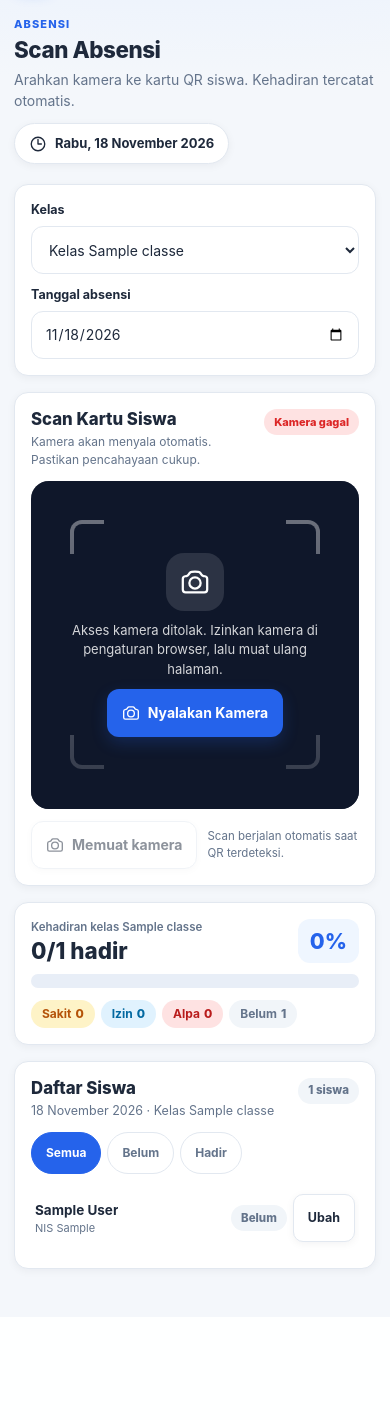
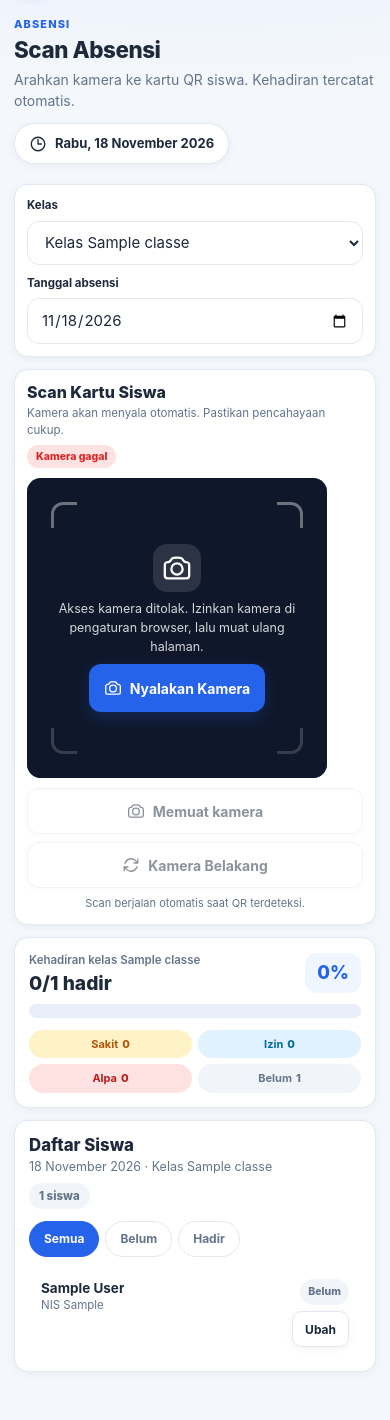
Before and after one commit to Fasiall/Absensi-SD---KAPITA, a Flask app: page /guru/scan in a window 390 px wide. Shown: the part 63-1483 px from the top of the page. Before the commit the page ends 1337 px from the top, so only its background shows below. Run offline with Flask 3, Linux system fonts and the light colour scheme; a user stored in the database is signed in; tables that the repository leaves empty hold one stand-in row (values such as "Sample post"); some libraries are stand-ins or nearby versions.

Commit message:
feat(scan): dukung kamera depan/belakang dan rapikan tampilan mobile
- scan.js: tambah perpindahan facingMode environment/user dengan fallback aman

- scan.html: tombol ganti kamera dengan label kamera aktif

- style.css: layout mobile halaman scan (rasio kamera 3:4, tombol full-width, chip 2 kolom, baris siswa ringkas)

```diff
--- a/app/static/css/style.css
+++ b/app/static/css/style.css
@@ -1661,6 +1661,10 @@ h3 {
   margin-top: 12px;
 }
 
+.camera-actions .btn {
+  flex: 0 0 auto;
+}
+
 .scan-hint {
   flex: 1;
   min-width: 140px;
@@ -2594,6 +2598,237 @@ h3 {
   }
 }
 
+@media (max-width: 640px) {
+  /* --- Halaman scan di ponsel --- */
+  .scan-layout,
+  .scan-main {
+    gap: 12px;
+  }
+
+  .scan-filter {
+    grid-template-columns: 1fr;
+    gap: 10px;
+    margin-bottom: 12px;
+    padding: 12px;
+  }
+
+  .scan-filter .field label {
+    font-size: 11.5px;
+  }
+
+  .scan-filter select,
+  .scan-filter input[type="date"] {
+    min-height: 44px;
+    font-size: 15px;
+  }
+
+  .scanner-card {
+    padding: 12px;
+  }
+
+  .scanner-top {
+    flex-direction: column;
+    align-items: flex-start;
+    gap: 6px;
+    margin-bottom: 10px;
+  }
+
+  .scanner-top h2 {
+    font-size: 1rem;
+  }
+
+  .scanner-top .muted {
+    font-size: 11.5px;
+    line-height: 1.45;
+  }
+
+  .scanner-live {
+    align-self: flex-start;
+    font-size: 10.5px;
+    padding: 4px 9px;
+  }
+
+  /* Kamera dibuat ringkas agar kontrol lain tetap terlihat tanpa scroll jauh */
+  .camera-shell {
+    aspect-ratio: 3 / 4;
+    max-height: min(62vh, 420px);
+    border-radius: 14px;
+  }
+
+  .scan-frame {
+    inset: 8%;
+  }
+
+  .corner {
+    width: 26px;
+    height: 26px;
+    border-width: 3px;
+  }
+
+  .camera-overlay {
+    gap: 8px;
+    padding: 16px;
+  }
+
+  .camera-overlay-icon {
+    width: 48px;
+    height: 48px;
+    border-radius: 14px;
+  }
+
+  .camera-overlay p {
+    max-width: 240px;
+    font-size: 12.5px;
+    line-height: 1.5;
+  }
+
+  /* Tombol aksi kamera jadi selebar kartu, mudah dijangkau ibu jari */
+  .camera-actions {
+    display: grid;
+    grid-template-columns: 1fr;
+    gap: 8px;
+    margin-top: 10px;
+  }
+
+  .camera-actions .btn {
+    width: 100%;
+    min-height: 46px;
+    justify-content: center;
+    font-size: 14px;
+  }
+
+  .scan-hint {
+    min-width: 0;
+    order: 3;
+    text-align: center;
+    font-size: 11px;
+    line-height: 1.45;
+  }
+
+  .offline-banner {
+    flex-wrap: wrap;
+    gap: 8px;
+    padding: 10px;
+    font-size: 11.5px;
+  }
+
+  .offline-banner span {
+    flex-basis: 100%;
+    order: 2;
+  }
+
+  .offline-banner .btn {
+    order: 3;
+    width: 100%;
+    min-height: 42px;
+  }
+
+  /* Kartu ringkasan kehadiran */
+  .counter-card {
+    padding: 14px;
+  }
+
+  .counter-head {
+    flex-wrap: wrap;
+    gap: 8px;
+  }
+
+  .counter-main {
+    font-size: 1.3rem;
+  }
+
+  .counter-percent {
+    font-size: 1.15rem;
+  }
+
+  .counter-chips {
+    gap: 6px;
+  }
+
+  .counter-chips .chip {
+    flex: 1 1 calc(50% - 6px);
+    justify-content: center;
+    padding: 6px 8px;
+    font-size: 11px;
+  }
+
+  /* Daftar siswa */
+  .list-card {
+    padding: 14px;
+  }
+
+  .list-card .card-head {
+    flex-direction: column;
+    align-items: flex-start;
+    gap: 6px;
+  }
+
+  .filter-chips {
+    width: 100%;
+    overflow-x: auto;
+    flex-wrap: nowrap;
+    padding-bottom: 2px;
+    -webkit-overflow-scrolling: touch;
+    scrollbar-width: none;
+  }
+
+  .filter-chips::-webkit-scrollbar {
+    display: none;
+  }
+
+  .filter-chip {
+    flex: 0 0 auto;
+    min-height: 36px;
+  }
+
+  .student-row {
+    align-items: flex-start;
+    gap: 8px;
+    padding: 10px 12px;
+  }
+
+  .student-info strong {
+    font-size: 13.5px;
+    line-height: 1.35;
+  }
+
+  .student-info > span {
+    font-size: 11.5px;
+  }
+
+  .student-side {
+    flex-direction: column;
+    align-items: flex-end;
+    gap: 6px;
+  }
+
+  .student-side .btn {
+    min-height: 36px;
+    padding: 0 12px;
+    font-size: 12px;
+  }
+
+  .student-side .badge {
+    font-size: 10.5px;
+    padding: 3px 8px;
+  }
+
+  /* Sheet ubah status */
+  .sheet {
+    max-height: 88vh;
+    overflow-y: auto;
+  }
+
+  .status-options {
+    grid-template-columns: 1fr;
+    gap: 8px;
+  }
+
+  .status-option {
+    min-height: 48px;
+  }
+}
+
 @media (max-width: 400px) {
   .brand-text {
     display: none;
@@ -2605,6 +2840,15 @@ h3 {
 
   .table-actions .btn {
     padding: 0 10px;
+  }
+
+  .camera-shell {
+    aspect-ratio: 1 / 1;
+    max-height: 300px;
+  }
+
+  .counter-main {
+    font-size: 1.2rem;
   }
 }
 
--- a/app/static/js/scan.js
+++ b/app/static/js/scan.js
@@ -27,6 +27,8 @@
   const cameraStart = document.getElementById("camera-start");
   const cameraToggle = document.getElementById("camera-toggle");
   const cameraToggleText = document.getElementById("camera-toggle-text");
+  const cameraFlip = document.getElementById("camera-flip");
+  const cameraFlipText = document.getElementById("camera-flip-text");
   const cameraStatus = document.getElementById("camera-status");
   const offlineBanner = document.getElementById("offline-banner");
   const pendingText = document.getElementById("pending-text");
@@ -49,6 +51,13 @@
   let currentStudentId = null;
   let audioContext = null;
   let flashTimer = null;
+
+  // Kamera: mulai dari belakang (paling praktis untuk memindai kartu).
+  const CAMERA_MODES = [
+    { facingMode: "environment", label: "Kamera Belakang" },
+    { facingMode: "user", label: "Kamera Depan" },
+  ];
+  let cameraModeIndex = 0;
 
   const FLASH_ICONS = {
     success:
@@ -594,7 +603,7 @@
 
     try {
       await scanner.start(
-        { facingMode: "environment" },
+        { facingMode: CAMERA_MODES[cameraModeIndex].facingMode },
         {
           fps: 10,
           qrbox: { width: 240, height: 240 },
@@ -614,6 +623,14 @@
       if (cameraToggleText) {
         cameraToggleText.textContent = "Matikan Kamera";
       }
+      if (cameraFlip) {
+        // Selalu izinkan percobaan ganti kamera: sebagian browser tidak
+        // melaporkan jumlah kamera sebelum izin benar-benar diberikan.
+        cameraFlip.disabled = false;
+      }
+      if (cameraFlipText) {
+        cameraFlipText.textContent = CAMERA_MODES[cameraModeIndex].label;
+      }
       if (cameraStart) {
         cameraStart.disabled = false;
       }
@@ -627,12 +644,38 @@
       if (cameraToggle) {
         cameraToggle.disabled = true;
       }
+      if (cameraFlip) {
+        cameraFlip.disabled = true;
+      }
     } finally {
       isStarting = false;
     }
   }
 
-  async function stopCamera() {
+  async function flipCamera() {
+    if (isStarting) {
+      return;
+    }
+    const previousIndex = cameraModeIndex;
+    cameraModeIndex = (cameraModeIndex + 1) % CAMERA_MODES.length;
+    if (isScanning) {
+      await stopCamera(true);
+    }
+    if (!isScanning) {
+      // startCamera() menandai isScanning=true saat berhasil.
+      await startCamera();
+    }
+    if (!isScanning) {
+      // Kamera tujuan tidak tersedia: kembali ke kamera sebelumnya bila bisa.
+      cameraModeIndex = previousIndex;
+      await startCamera();
+    }
+    if (cameraFlipText) {
+      cameraFlipText.textContent = CAMERA_MODES[cameraModeIndex].label;
+    }
+  }
+
+  async function stopCamera(keepStatus) {
     if (!scanner) {
       return;
     }
@@ -654,10 +697,12 @@
     if (readerEl) {
       readerEl.innerHTML = "";
     }
-    setCameraStatus("Kamera mati", "off");
-    showOverlay("Kamera dimatikan. Tekan Nyalakan Kamera untuk memindai lagi.");
-    if (cameraToggleText) {
-      cameraToggleText.textContent = "Nyalakan Kamera";
+    if (!keepStatus) {
+      setCameraStatus("Kamera mati", "off");
+      showOverlay("Kamera dimatikan. Tekan Nyalakan Kamera untuk memindai lagi.");
+      if (cameraToggleText) {
+        cameraToggleText.textContent = "Nyalakan Kamera";
+      }
     }
     if (cameraToggle) {
       cameraToggle.disabled = false;
@@ -679,6 +724,10 @@
         startCamera();
       }
     });
+  }
+
+  if (cameraFlip) {
+    cameraFlip.addEventListener("click", flipCamera);
   }
 
   function openStatusDialog(button) {
--- a/app/templates/guru/scan.html
+++ b/app/templates/guru/scan.html
@@ -91,6 +91,10 @@
         <div class="camera-actions">
           <button type="button" class="btn btn-secondary" id="camera-toggle" disabled>
             {{ icon('camera', 18) }} <span id="camera-toggle-text">Memuat kamera</span>
+          </button>
+          <button type="button" class="btn btn-secondary" id="camera-flip" disabled
+                  title="Ganti kamera depan/belakang">
+            {{ icon('sync', 18) }} <span id="camera-flip-text">Kamera Belakang</span>
           </button>
           <span class="scan-hint" id="scan-hint">Scan berjalan otomatis saat QR terdeteksi.</span>
         </div>
```
